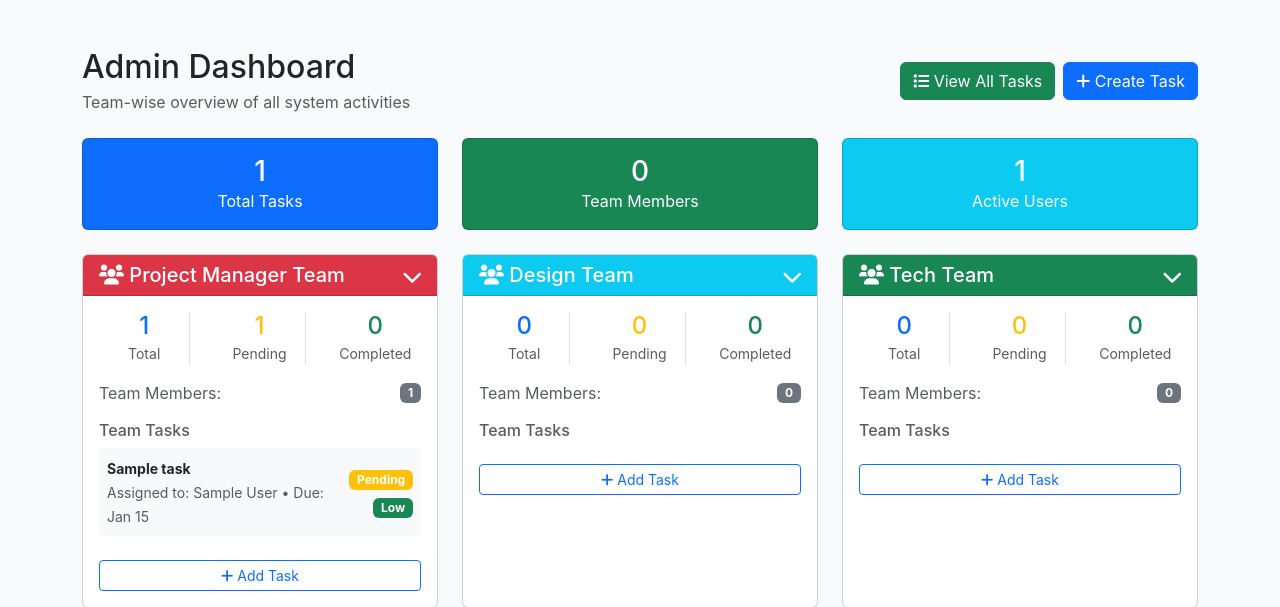
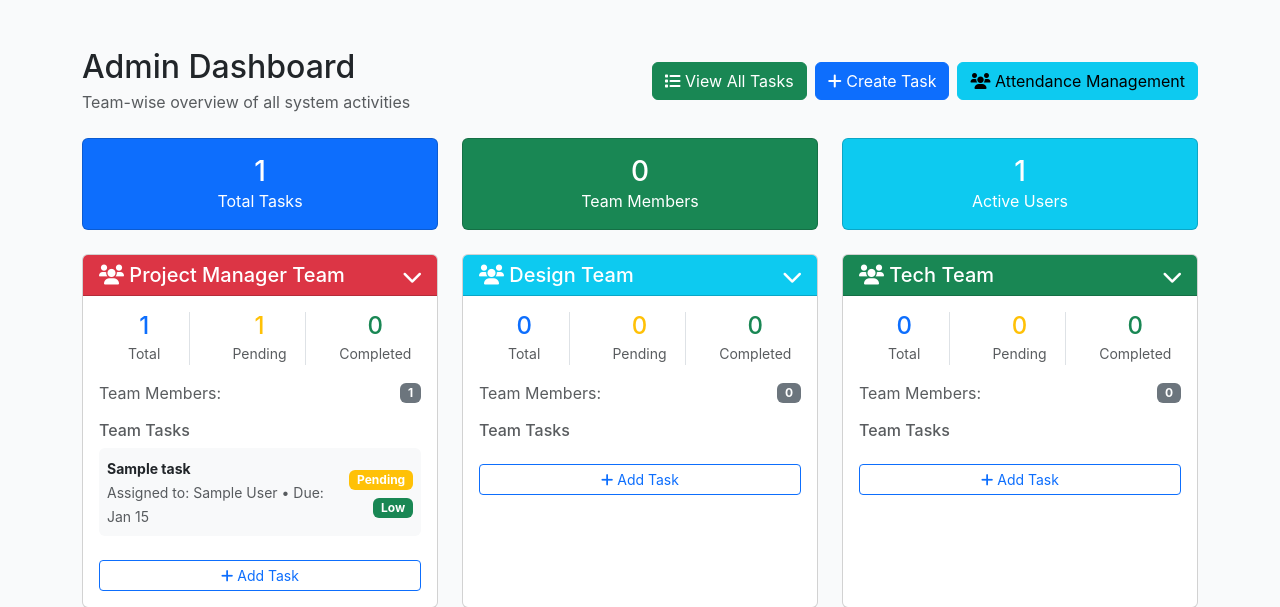
Before and after one commit to farisfarsan/teamtrack, a Django app: page /dashboard/admin/ in a window 1280 px wide. Shown: the part 56-663 px from the top of the page. Run offline with Django 5.2, Linux system fonts and the light colour scheme; a user stored in the database is signed in; tables that the repository leaves empty hold one stand-in row (values such as "Sample post").

Commit message:
Add Attendance Management button to admin dashboard
- Add direct 'Attendance Management' button to admin dashboard
- Provides quick access to attendance sessions and management
- Button links to meetings list page for attendance management
- Only visible to Project Managers
- Improves accessibility to attendance features

```diff
--- a/teamtrack/templates/dashboard/admin.html
+++ b/teamtrack/templates/dashboard/admin.html
@@ -15,6 +15,9 @@
                 {% if user.team == 'PROJECT_MANAGER' %}
                 <a href="{% url 'tasks:task_create' %}" class="btn btn-primary">
                     <i class="fas fa-plus"></i> Create Task
+                </a>
+                <a href="{% url 'meetings:list' %}" class="btn btn-info">
+                    <i class="fas fa-users"></i> Attendance Management
                 </a>
                 {% endif %}
             </div>
```
